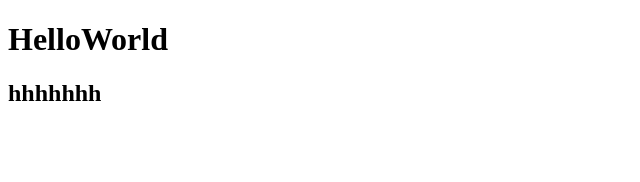
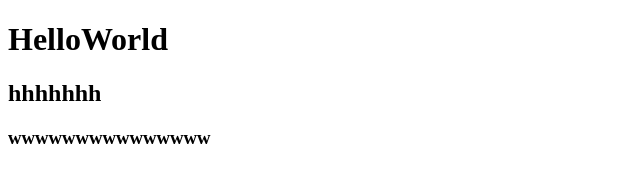
Before and after one commit to asd28760969/test, a plain HTML site: page index.html in a window 1280 px wide. Shown: the whole page, without its empty margins (0-640 px from the left). Drawn offline with Linux system fonts and the light colour scheme.

Commit message:
這是第三次提交

```diff
--- a/index.html
+++ b/index.html
@@ -8,5 +8,6 @@
 <body>
     <h1>HelloWorld</h1>
     <h2>hhhhhhh</h2>
+    <h3>wwwwwwwwwwwwwww</h3>
 </body>
 </html>
```
